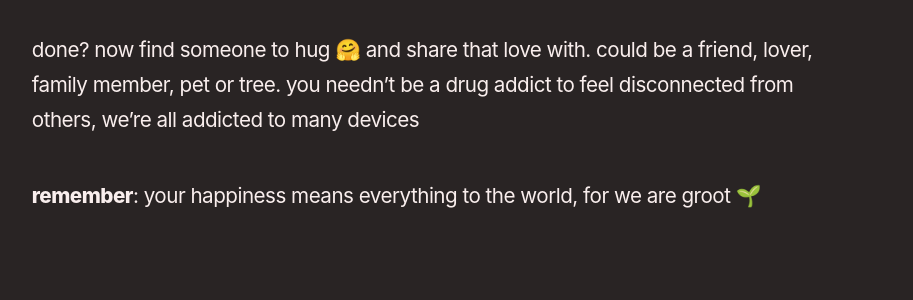
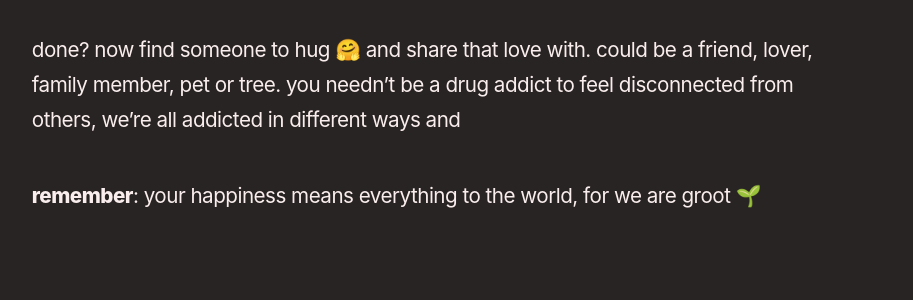
Before and after one commit to reddy2go/redgarden, a Jekyll site: the page built from _notes/origin story of play.md, in a window 1280 px wide and 900 px high, scrolled down 5064 px. Shown: the part 223-523 px from the top of the window, without its empty margins (45-958 px from the left). Built offline with Jekyll 4.4.1, drawn with Linux system fonts in a browser that asks for light colours; some web fonts are replaced; Markdown is read by kramdown in place of the engine named in the settings.

Commit message:
auto commit

```diff
--- a/_notes/origin story of play.md
+++ b/_notes/origin story of play.md
@@ -73,6 +73,6 @@
 ---
 now turn off your phone, go take a good hard look in the mirror and smile at yourself, lovingly 🥰 spend 10 minutes admiring yourself, your physical, mental and spiritual traits that identify you.
 
-done? now find someone to hug 🤗 and share that love with. could be a friend, lover, family member, pet or tree. you needn't be a drug addict to feel disconnected from others, we're all addicted to many devices
+done? now find someone to hug 🤗 and share that love with. could be a friend, lover, family member, pet or tree. you needn't be a drug addict to feel disconnected from others, we're all addicted in different ways and
 
 **remember**: your happiness means everything to the world, for we are groot 🌱
```
